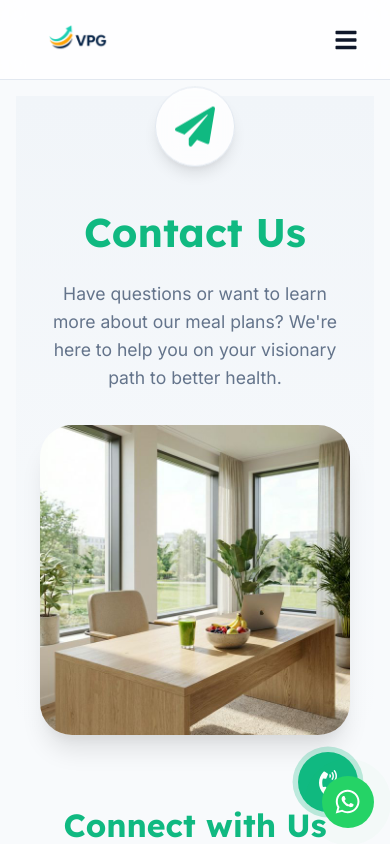
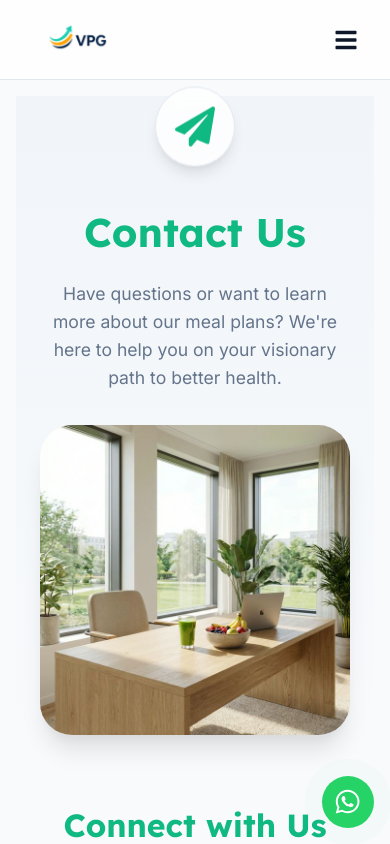
Before and after one commit to Godwill993/V-P-G, a React (Vite) app: page /contact in a window 390 px wide. Shown: the top 844 px of the page. Built offline with nearby package versions, Linux system fonts and the light colour scheme.

Commit message:
this is the end for yesterday

```diff
--- a/src/pages/Contact.jsx
+++ b/src/pages/Contact.jsx
@@ -47,11 +47,6 @@ export default function Contact() {
           </ScrollReveal>
         </section>
 
-        {/* Floating Call Button for Mobile */}
-        <a href="tel:+237653717245" className="fab-call" aria-label="Call Us Now">
-          <FaPhoneVolume />
-        </a>
-
         <section className="contact-form-section container">
           <ScrollReveal>
             <div className="contact-form">
--- a/src/styles/contact.css
+++ b/src/styles/contact.css
@@ -65,34 +65,6 @@
   font-size: 0.95rem;
 }
 
-.fab-call {
-  display: none;
-  position: fixed;
-  bottom: 2rem;
-  right: 2rem;
-  width: 60px;
-  height: 60px;
-  background: var(--primary);
-  color: white;
-  border-radius: 50%;
-  align-items: center;
-  justify-content: center;
-  font-size: 1.5rem;
-  box-shadow: 0 4px 20px rgba(16, 185, 129, 0.4);
-  z-index: 1000;
-  animation: fabPulse 2s infinite;
-  transition: transform 0.3s ease;
-}
-
-.fab-call:active {
-  transform: scale(0.9);
-}
-
-@keyframes fabPulse {
-  0% { box-shadow: 0 0 0 0 rgba(16, 185, 129, 0.4); }
-  70% { box-shadow: 0 0 0 15px rgba(16, 185, 129, 0); }
-  100% { box-shadow: 0 0 0 0 rgba(16, 185, 129, 0); }
-}
 
 .contact-form {
   padding: 6rem 0;
@@ -164,7 +136,4 @@
     padding: 4rem 0;
   }
 
-  .fab-call {
-    display: flex;
-  }
 }
```
